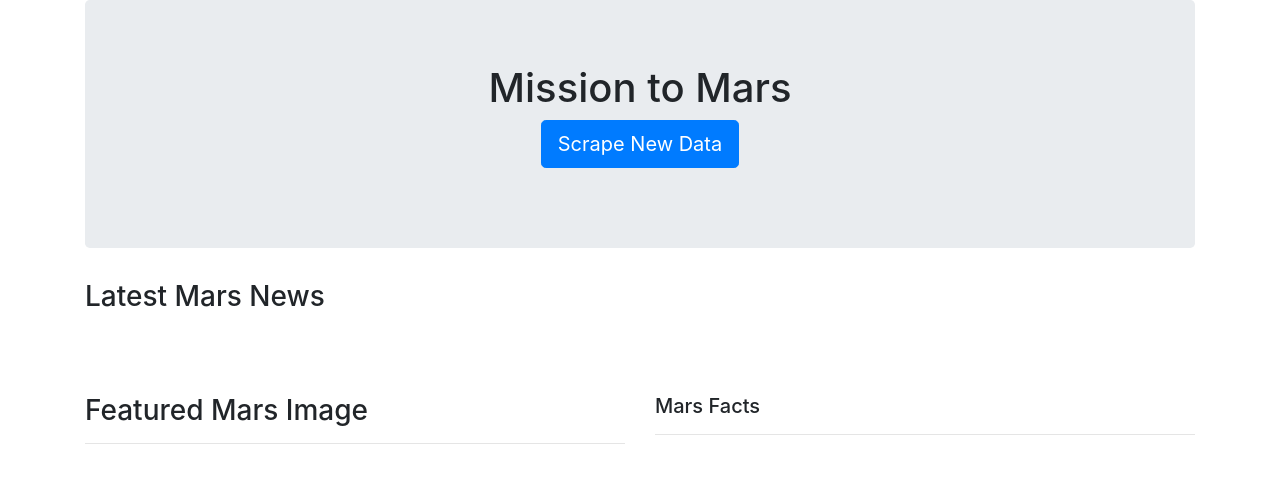
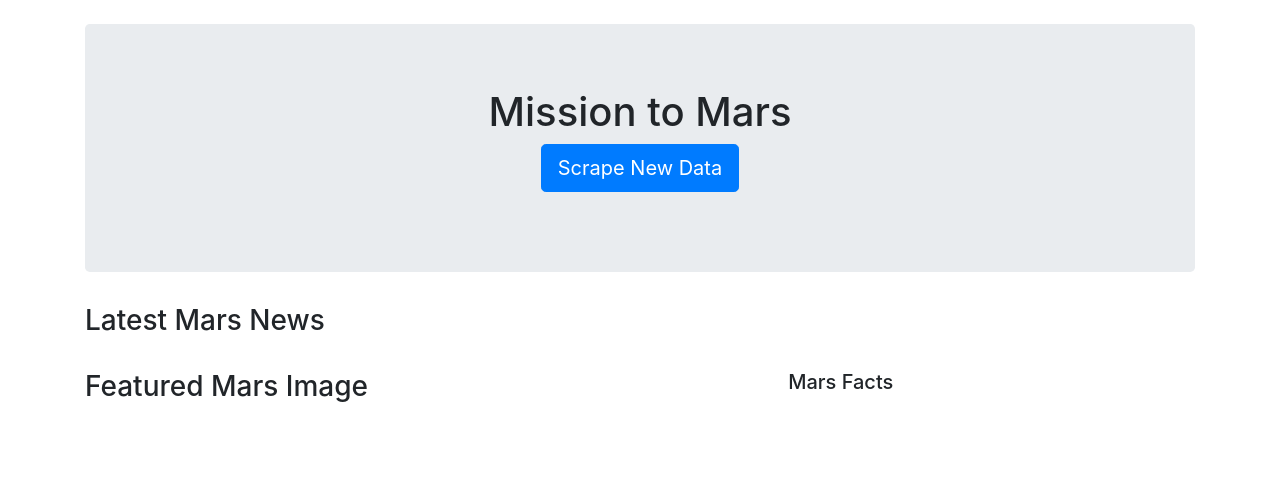
Before and after one commit to asligh/web-scraping-challenge, a Flask app: template templates/index.html in a window 1280 px wide. Shown: the top 483 px of the page. Run offline with Flask 2, Linux system fonts and the light colour scheme; the template is opened without the code that fills it, so the values that code supplies are empty; some libraries are stand-ins or nearby versions.

Commit message:
before hemispheres

```diff
--- a/static/styles/styles.css
+++ b/static/styles/styles.css
@@ -2,6 +2,7 @@ table
 {
     width: 400px;
     text-align: left;
+    padding-left: 50px;
 }
 
 tr
--- a/templates/index.html
+++ b/templates/index.html
@@ -16,6 +16,8 @@
 </head>
 
 <body>
+
+  <br>
   <div class="container">
 
     <div class="jumbotron text-center">
@@ -34,26 +36,21 @@
     </div>
 
     <div class="row">
-      <div class="col-md-6 col-sm-3 justify-content-md-left">
-          <br><br><br>
+      <div class="col-md-6 col-sm-3 justify-content-md-left float-left">
+          <br>
           <h3>Featured Mars Image</h3>
-          <hr> <br>
-
           {% for featured_mars_image in mars_facts.featured_image %}
 
-          <!-- <img src="{{featured_mars_image}}" class="rounded float-left"> -->
+              <img src="{{featured_mars_image}}" class="float-left" style="width: 600px;height: 400px;">
 
           {% endfor %}
 
           <br/>
       </div>
 
-
-      <div class="col-md-6 col-sm-3 justify-content-right">
-        <br><br><br>
+      <div class="col-md-6 col-sm-3 justify-content-right float-right" style="padding-left: 13%;">
+        <br>
         <h5>Mars Facts</h5>
-        <hr> <br>
-
         {{ mars_facts.planet_facts[0] | safe }}
 
         <br/>
```
